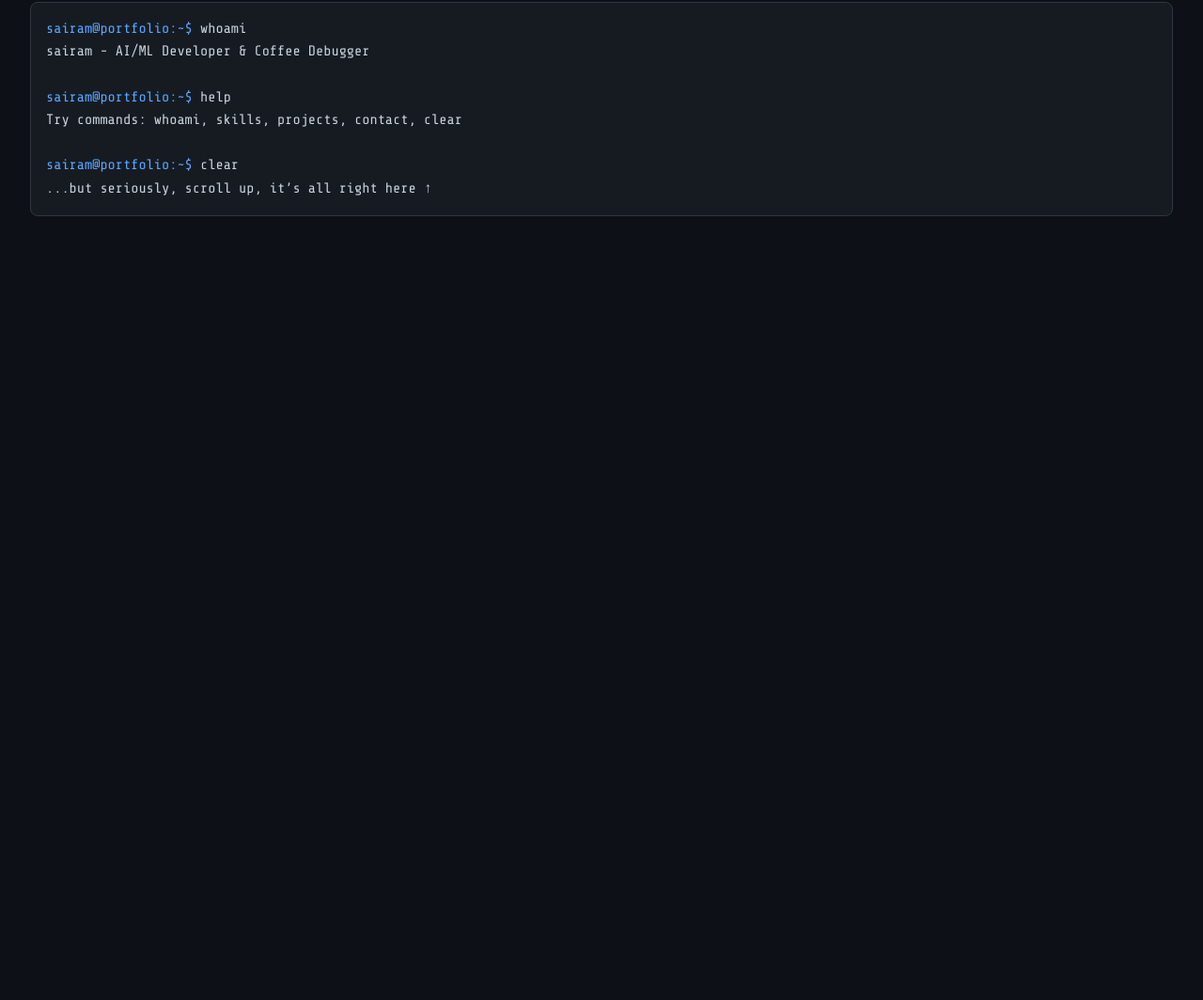
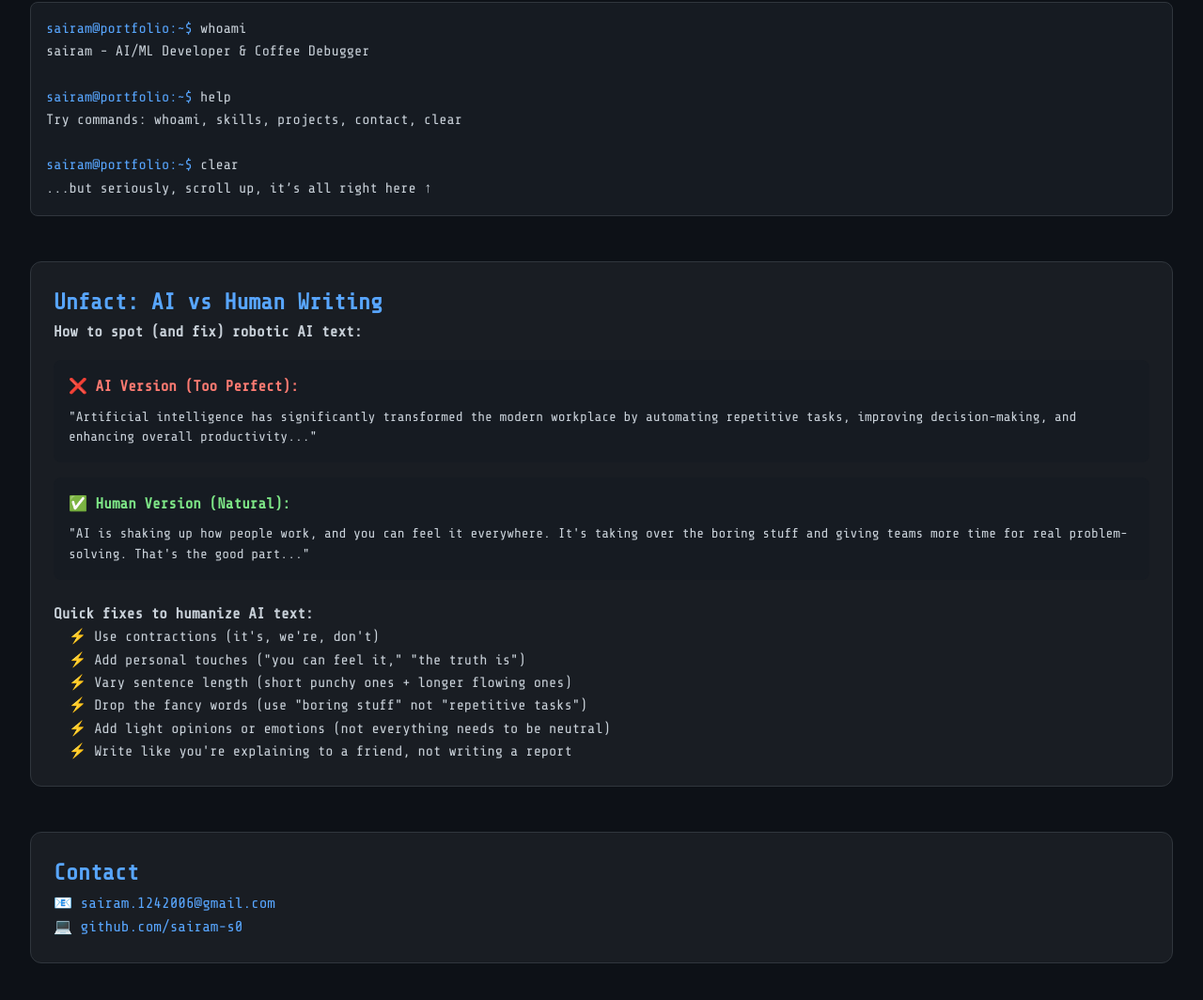
Before and after one commit to sairam-s0/sairam-s0.github.io, a plain HTML site: page index.html in a window 1280 px wide. Shown: the part 1262-2326 px from the top of the page at 94% size. Before the commit the page ends 1572 px from the top, so only its background shows below. Drawn offline with nearby package versions, Linux system fonts and the light colour scheme.

Commit message:
Add section on AI vs Human writing

```diff
--- a/index.html
+++ b/index.html
@@ -157,5 +157,39 @@
     <div><span style="color: var(--accent)">sairam@portfolio:~$</span> clear</div>
     <div>...but seriously, scroll up, it’s all right here ↑</div>
   </section>
+  <section class="section">
+    <h2>Unfact: AI vs Human Writing</h2>
+    <p style="margin-bottom: 1rem;"><strong>How to spot (and fix) robotic AI text:</strong></p>
+
+    <div style="background: #161b22; padding: 1rem; border-radius: 8px; margin-bottom: 1rem;">
+      <p style="color: #ff7b72; margin-bottom: 0.5rem;">❌ <strong>AI Version (Too Perfect):</strong></p>
+      <p style="font-size: 0.9rem; line-height: 1.5;">
+        "Artificial intelligence has significantly transformed the modern workplace by automating repetitive tasks, improving decision-making, and enhancing overall productivity..."
+      </p>
+    </div>
+
+    <div style="background: #161b22; padding: 1rem; border-radius: 8px; margin-bottom: 1rem;">
+      <p style="color: #7ee787; margin-bottom: 0.5rem;">✅ <strong>Human Version (Natural):</strong></p>
+      <p style="font-size: 0.9rem; line-height: 1.5;">
+        "AI is shaking up how people work, and you can feel it everywhere. It's taking over the boring stuff and giving teams more time for real problem-solving. That's the good part..."
+      </p>
+    </div>
+
+    <p style="margin-top: 1.5rem;"><strong>Quick fixes to humanize AI text:</strong></p>
+    <ul style="font-size: 0.95rem;">
+      <li>Use contractions (it's, we're, don't)</li>
+      <li>Add personal touches ("you can feel it," "the truth is")</li>
+      <li>Vary sentence length (short punchy ones + longer flowing ones)</li>
+      <li>Drop the fancy words (use "boring stuff" not "repetitive tasks")</li>
+      <li>Add light opinions or emotions (not everything needs to be neutral)</li>
+      <li>Write like you're explaining to a friend, not writing a report</li>
+    </ul>
+  </section>
+
+  <section class="section">
+    <h2>Contact</h2>
+    <p>📧 <a href="mailto:sairam.1242006@gmail.com">sairam.1242006@gmail.com</a></p>
+    <p>💻 <a href="https://github.com/sairam-s0" target="_blank">github.com/sairam-s0</a></p>
+  </section>
 </body>
 </html>
```
